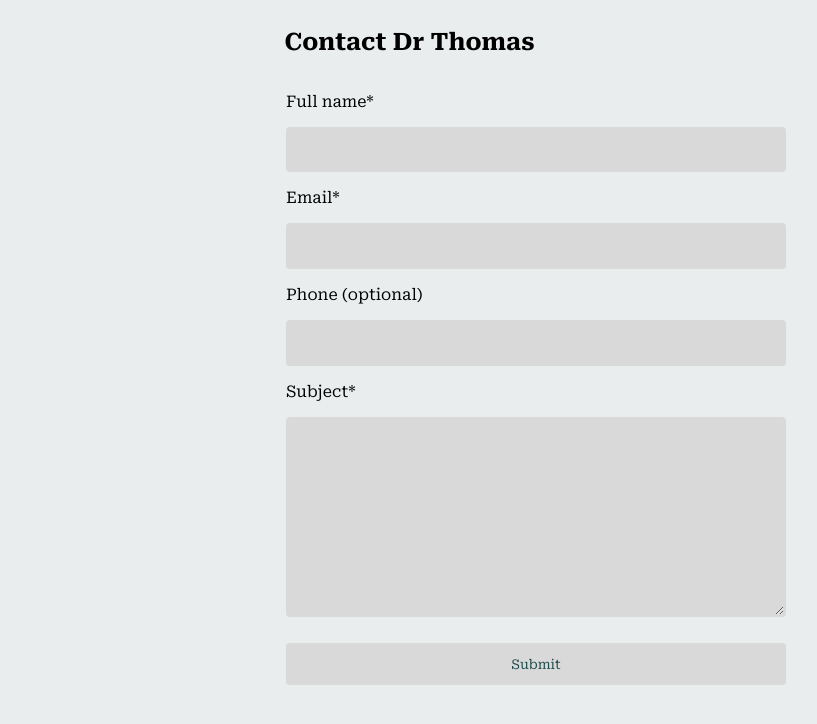
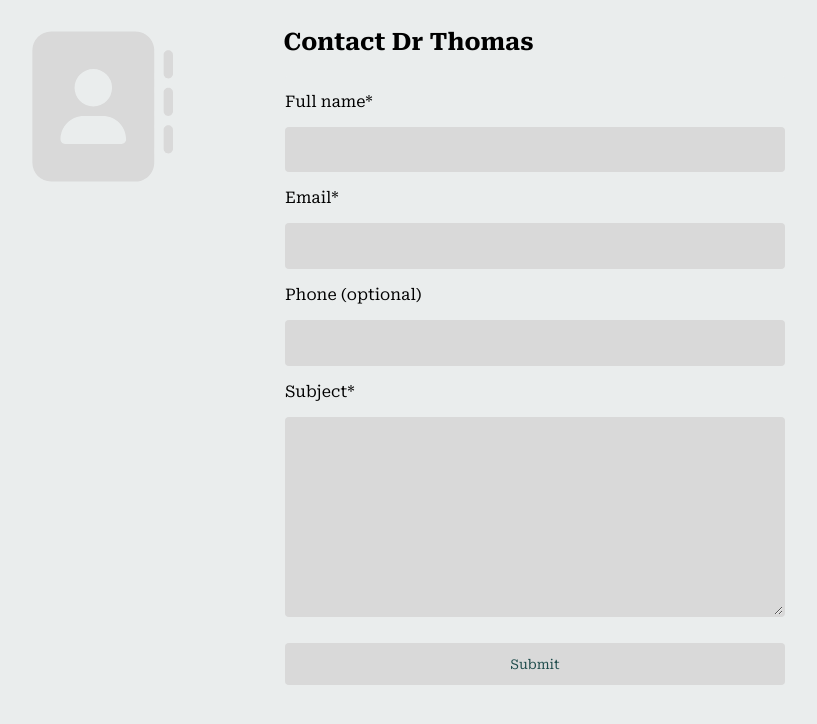
Before and after one commit to AndrewThomasWebsite/andrew-thomas-frontend, a React (Create React App) app: page / in a window 1280 px wide. Shown: the top 724 px of the page, without its empty margins (104-921 px from the left). Built offline with nearby package versions, Linux system fonts and the light colour scheme.

Commit message:
Added contact form icon and styled it

```diff
--- a/src/App.css
+++ b/src/App.css
@@ -76,6 +76,20 @@ input:-webkit-autofill {
   -webkit-text-fill-color: var(--text-color);
 }
 
+.contact-icon{
+  fill: #d9d9d9;
+  width: 150px;
+  display: flex;
+  padding-bottom: 31em ;
+  margin-right: 6em;
+  margin-left: -15.5em;
+}
+
+@media (max-width: 1000px) {
+.contact-icon {
+  display: none;
+  }
+}
 
 @media (min-width: 1000px) {
   .contact-form-card {
@@ -85,4 +99,5 @@ input:-webkit-autofill {
   form {
     width: 500px;
   }
+
 }
--- /dev/null
+++ b/src/Assets/ContactIcon.js
@@ -0,0 +1,9 @@
+import React from 'react';
+
+const ContactIcon = () => (
+  <svg xmlns="http://www.w3.org/2000/svg" viewBox="0 0 512 512" className="contact-icon">
+    <path d="M96 0C60.7 0 32 28.7 32 64V448c0 35.3 28.7 64 64 64H384c35.3 0 64-28.7 64-64V64c0-35.3-28.7-64-64-64H96zM208 288h64c44.2 0 80 35.8 80 80c0 8.8-7.2 16-16 16H144c-8.8 0-16-7.2-16-16c0-44.2 35.8-80 80-80zm-32-96a64 64 0 1 1 128 0 64 64 0 1 1 -128 0zM512 80c0-8.8-7.2-16-16-16s-16 7.2-16 16v64c0 8.8 7.2 16 16 16s16-7.2 16-16V80zM496 192c-8.8 0-16 7.2-16 16v64c0 8.8 7.2 16 16 16s16-7.2 16-16V208c0-8.8-7.2-16-16-16zm16 144c0-8.8-7.2-16-16-16s-16 7.2-16 16v64c0 8.8 7.2 16 16 16s16-7.2 16-16V336z"/>
+  </svg>
+);
+
+export default ContactIcon;
--- a/src/Components/ContactFormCard.jsx
+++ b/src/Components/ContactFormCard.jsx
@@ -1,4 +1,6 @@
 import React, { useState } from 'react';
+import ContactIcon from '../Assets/ContactIcon';
+
 
 export default function ContactFormCard() {
   const [formData, setFormData] = useState({
@@ -53,6 +55,7 @@ export default function ContactFormCard() {
 
   return (
     <div className='contact-form-card' id='card-container'>
+      <ContactIcon />
       <div className='card-contents'>
           {successMessage ? (
             <h2 className="success-message">{successMessage}</h2>
@@ -62,6 +65,7 @@ export default function ContactFormCard() {
             <h2 className="contact-heading">Contact Dr Thomas</h2>
           )}
           <form className='form-container'onSubmit={handleSubmit}>
+
           <label htmlFor="email">Full name*</label>
             <input
               type="email"
```
